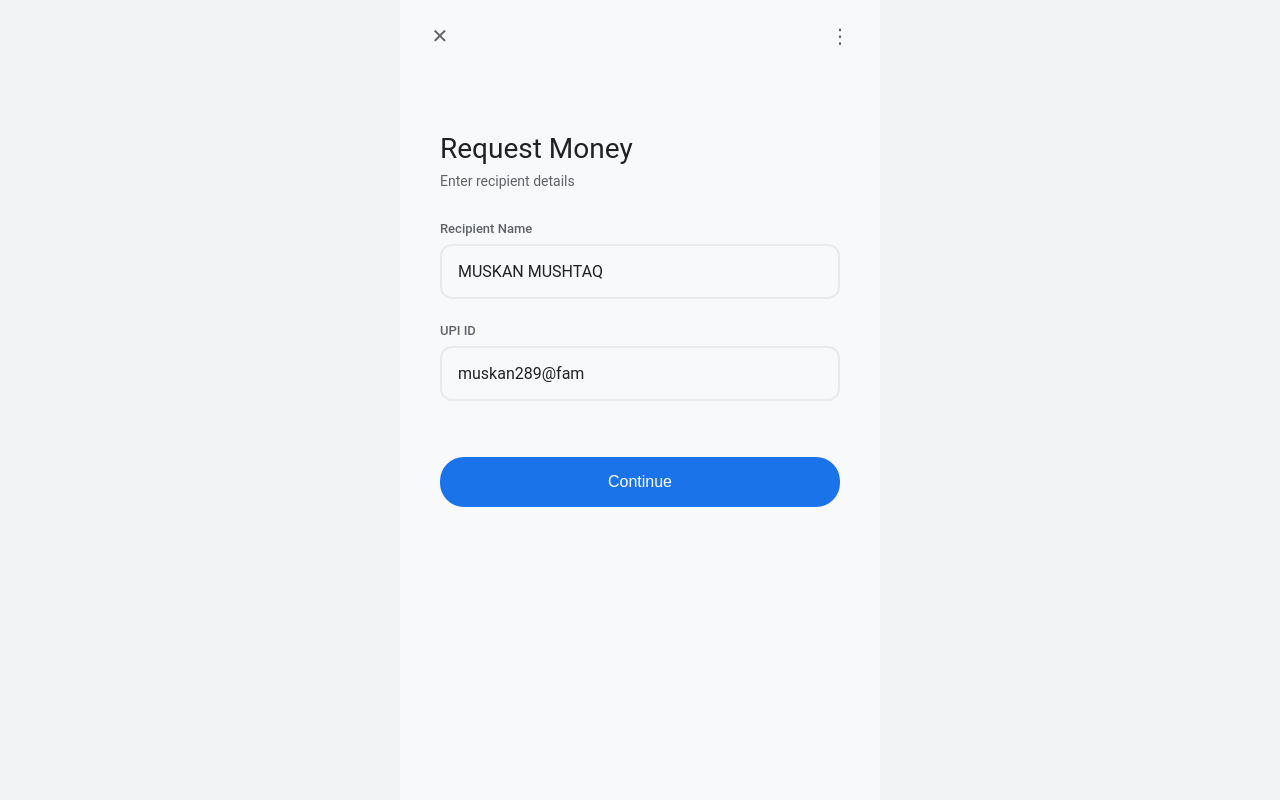
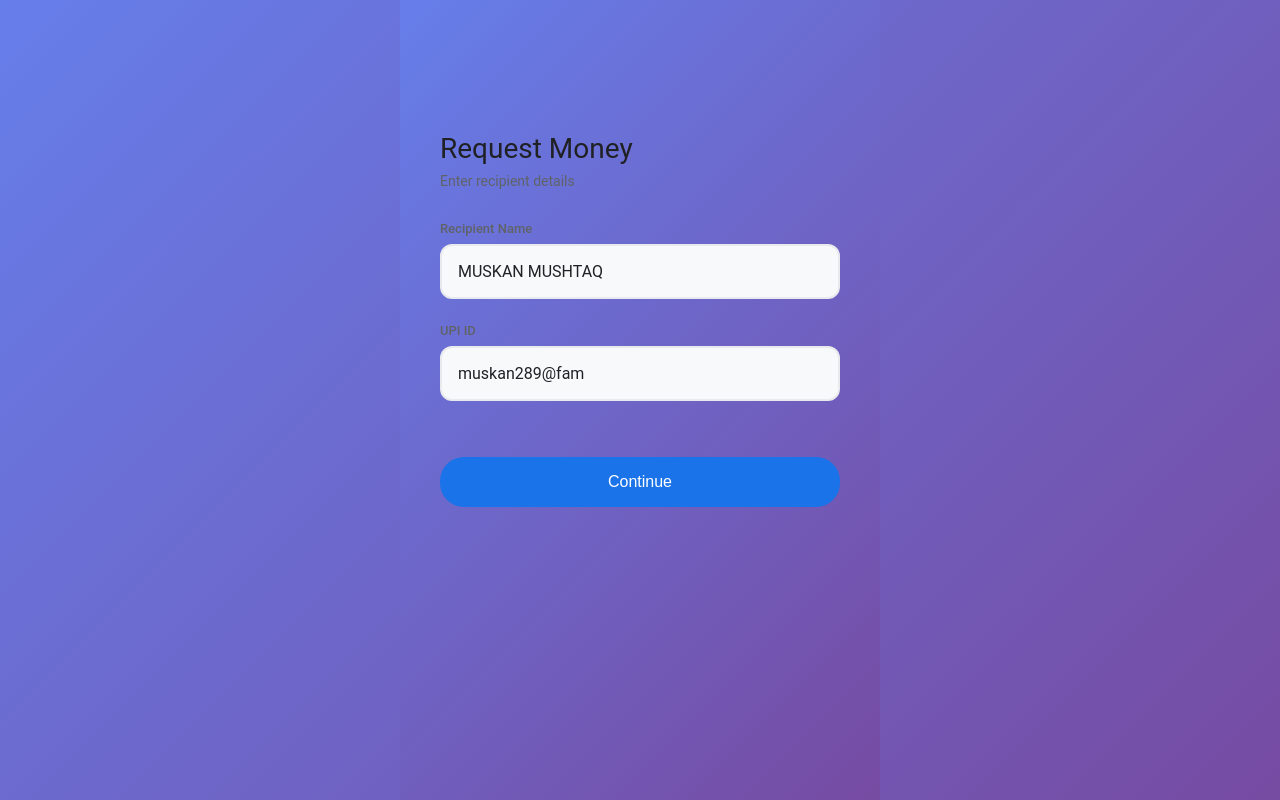
Before and after one commit to shiv4n9/gpay, a website: page index.html in a window 1280 px wide. Drawn offline with Linux system fonts and the light colour scheme.

Commit message:
Hide cross and triple dot icons, add purple gradient background

```diff
--- a/index.html
+++ b/index.html
@@ -11,8 +11,8 @@
         <!-- Step 0: Recipient Input -->
         <div class="screen active" id="recipientInputScreen">
             <div class="top-bar">
-                <div class="back-btn">✕</div>
-                <div class="menu-icon">⋮</div>
+                <div class="back-btn" style="visibility: hidden;">✕</div>
+                <div class="menu-icon" style="visibility: hidden;">⋮</div>
             </div>
             <div class="content">
                 <div class="input-section">
@@ -35,7 +35,7 @@
         <div class="screen" id="recipientScreen">
             <div class="top-bar">
                 <div class="back-btn" id="backToRecipient">←</div>
-                <div class="menu-icon">⋮</div>
+                <div class="menu-icon" style="visibility: hidden;">⋮</div>
             </div>
             <div class="content">
                 <div class="recipient-section">
@@ -73,7 +73,7 @@
         <div class="screen" id="methodScreen">
             <div class="top-bar">
                 <div class="back-btn" id="backToAmount">←</div>
-                <div class="menu-icon">⋮</div>
+                <div class="menu-icon" style="visibility: hidden;">⋮</div>
             </div>
             <div class="content">
                 <div class="recipient-section">
--- a/styles.css
+++ b/styles.css
@@ -6,7 +6,7 @@
 
 body {
     font-family: 'Google Sans', 'Roboto', -apple-system, BlinkMacSystemFont, 'Segoe UI', sans-serif;
-    background: #f1f3f4;
+    background: linear-gradient(135deg, #667eea 0%, #764ba2 100%);
     min-height: 100vh;
     overflow: hidden;
     -webkit-font-smoothing: antialiased;
@@ -27,7 +27,7 @@ body {
     left: 0;
     width: 100%;
     height: 100vh;
-    background: #f8f9fa;
+    background: linear-gradient(135deg, #667eea 0%, #764ba2 100%);
     display: none;
     flex-direction: column;
 }
```
